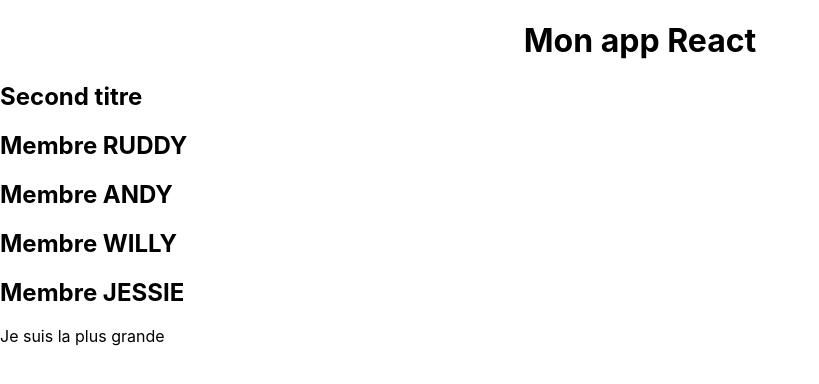
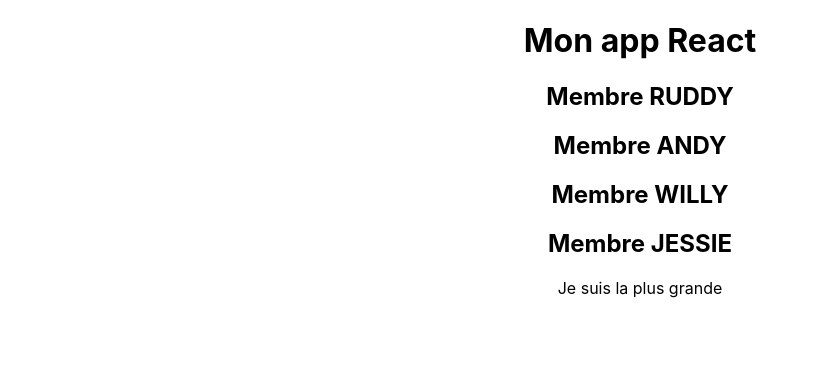
Before and after one commit to rpalvair/react-formation, a React (Create React App) app in the folder react-basics/: page / in a window 1280 px wide. Shown: the top 384 px of the page, without its empty margins (0-819 px from the left). Built offline with nearby package versions, Linux system fonts and the light colour scheme.

Commit message:
feat : Remove fragment

```diff
--- a/react-basics/src/App.js
+++ b/react-basics/src/App.js
@@ -1,4 +1,4 @@
-import React, { Component, Fragment } from "react"
+import React, { Component } from "react"
 import "./App.css"
 import Membre from "./components/Membre"
 
@@ -29,16 +29,13 @@
     const { titre } = this.props
     const { famille } = this.state
     return (
-      <Fragment>
-        <div className="App">
-          <h1>{titre}</h1>
-        </div>
-        <h2>Second titre</h2>
+      <div className="App">
+        <h1>{titre}</h1>
         <Membre nom={famille.membre1.nom} />
         <Membre nom={famille.membre2.nom} />
         <Membre nom={famille.membre3.nom} />
         <Membre nom={famille.membre4.nom}>Je suis la plus grande</Membre>
-      </Fragment>
+      </div>
     )
   }
 }
```
